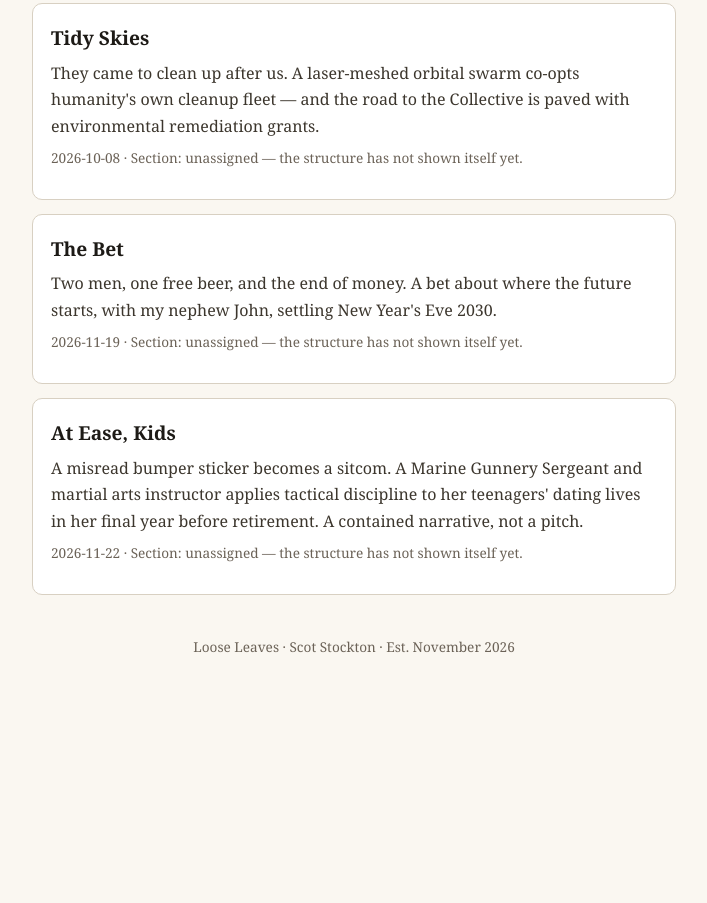
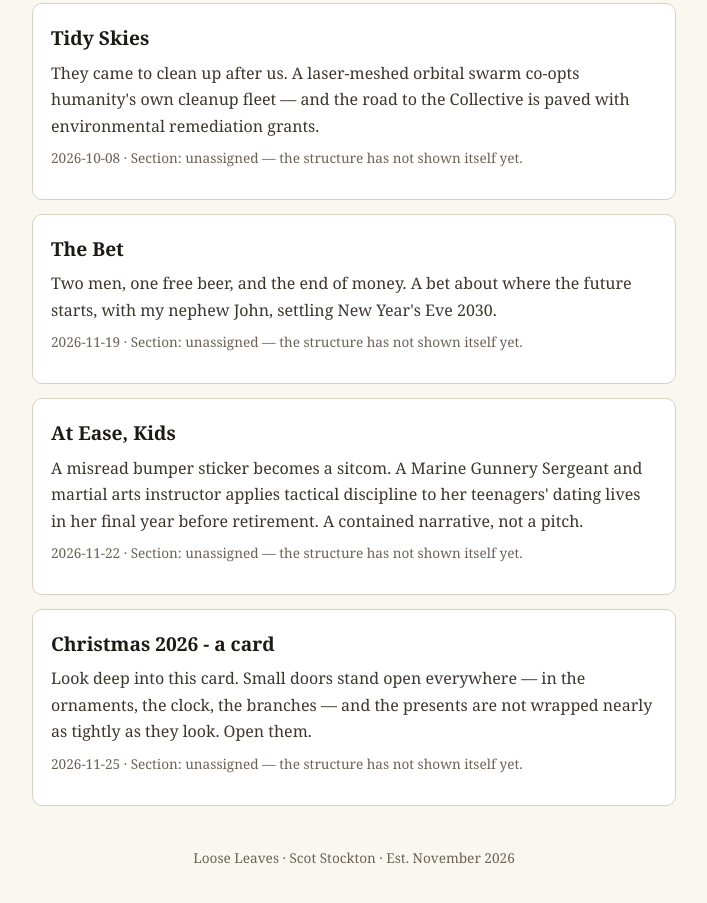
Before and after one commit to auriclux/ll, a plain HTML site: page index.html in a window 1280 px wide. Shown: the part 1048-1951 px from the top of the page, without its empty margins (286-993 px from the left). Before the commit the page ends 1770 px from the top, so only its background shows below. Drawn offline with Linux system fonts and the light colour scheme.

Commit message:
Add files via upload

```diff
--- a/index.html
+++ b/index.html
@@ -43,5 +43,9 @@ about. The snake eats its tail at the first meal; that seems correct.</p>
 <p class="sum">A misread bumper sticker becomes a sitcom. A Marine Gunnery Sergeant and martial arts instructor applies tactical discipline to her teenagers' dating lives in her final year before retirement. A contained narrative, not a pitch.</p>
 <p class="prov">2026-11-22 · Section: unassigned — the structure has not shown itself yet.</p></div>
 
+<div class="card"><h3><a href="deep-card">Christmas 2026 - a card</a></h3>
+<p class="sum">Look deep into this card. Small doors stand open everywhere — in the ornaments, the clock, the branches — and the presents are not wrapped nearly as tightly as they look. Open them.</p>
+<p class="prov">2026-11-25 · Section: unassigned — the structure has not shown itself yet.</p></div>
+
 <footer>Loose Leaves · Scot Stockton · Est. November 2026</footer>
 </div></body></html>
```
